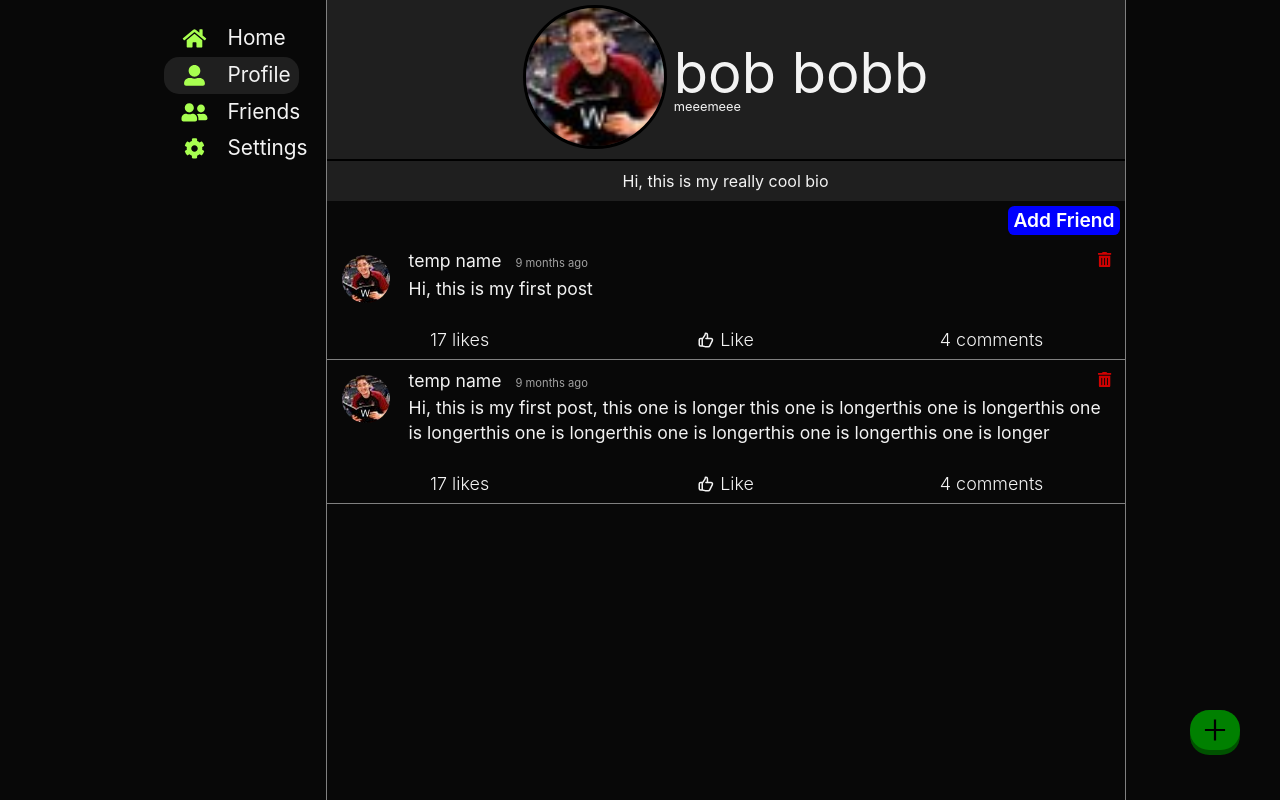
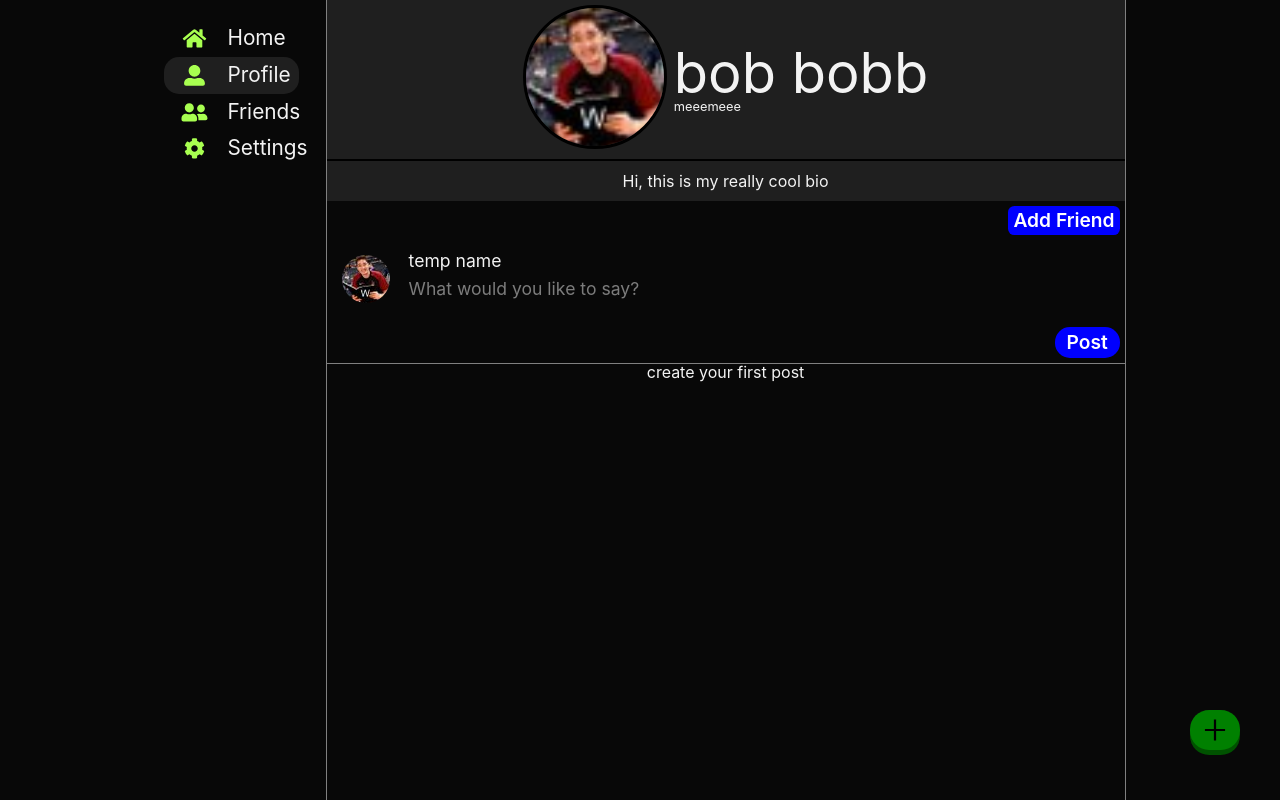
Before and after one commit to social-media-app-project/social-media-app, a React (Create React App) app in the folder frontend/: page /profile in a window 1280 px wide. Built offline with nearby package versions, Linux system fonts and the light colour scheme.

Commit message:
created fetch posts function

```diff
--- a/frontend/src/components/Profile/Profile.js
+++ b/frontend/src/components/Profile/Profile.js
@@ -3,23 +3,42 @@ import styles from "./Profile.module.css";
 import ProfileHeader from "./ProfileHeader/ProfileHeader";
 import Post from "../Post/Post";
 import { user } from "../../test-data/user-data";
-import { posts } from "../../test-data/post-data";
 import { AiOutlinePlus } from "react-icons/ai";
 import ImageModal from "../ImageModal/ImageModal";
 import { AuthContext } from "../../App";
 import { useNavigate } from "react-router-dom";
-
+import { v4 } from "uuid";
+import CreatePost from "../CreatePost/CreatePost";
 const Profile = () => {
   const auth = useContext(AuthContext);
   const navigate = useNavigate();
   const [isModalOpen, setModalOpen] = useState(false);
   const [modalImages, setModalImages] = useState([]);
   const [modalIndex, setModalIndex] = useState(0);
+  const [posts, setPosts] = useState(true);
 
   const handleImageClick = (images, index) => {
     setModalImages(images);
     setModalIndex(index);
     setModalOpen(true);
+  };
+
+  const fetchPosts = async (e) => {
+    e.preventDefault();
+    let token = localStorage.getItem("token");
+    try {
+      let res = await fetch(`${process.env.REAC_APP_TEST_URL}posts`, {
+        method: "GET",
+        mode: "cors",
+        withCredentials: true,
+        credentials: "include",
+        headers: {
+          Authorization: token,
+          "Content-Type": "application/json",
+        },
+      });
+      let posts = res.json();
+    } catch (error) {}
   };
 
   useEffect(() => {
@@ -37,9 +56,18 @@ const Profile = () => {
         username={user.username}
         bio={user.bio}
       />
-      {posts.map((post, index) => (
-        <Post key={index} post={post} handlePostImageClick={handleImageClick} />
-      ))}
+      <CreatePost />
+      {posts.length ? (
+        posts.map((post) => (
+          <Post
+            key={v4()}
+            post={post}
+            handlePostImageClick={handleImageClick}
+          />
+        ))
+      ) : (
+        <div className={styles["first-post"]}> create your first post</div>
+      )}
       {/**TODO: create pop up modal */}
       <button className={styles["create-post"]}>
         <AiOutlinePlus />
```
